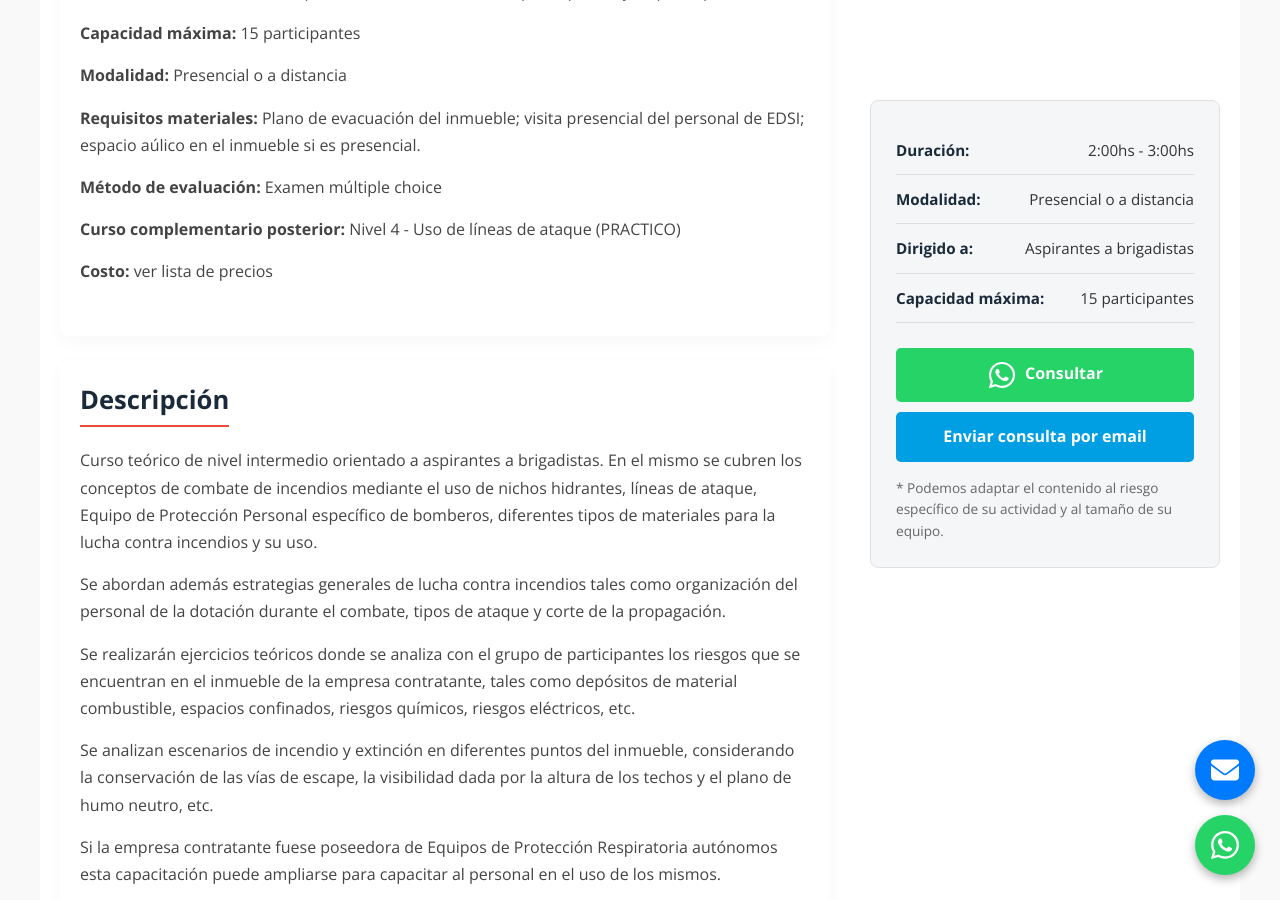
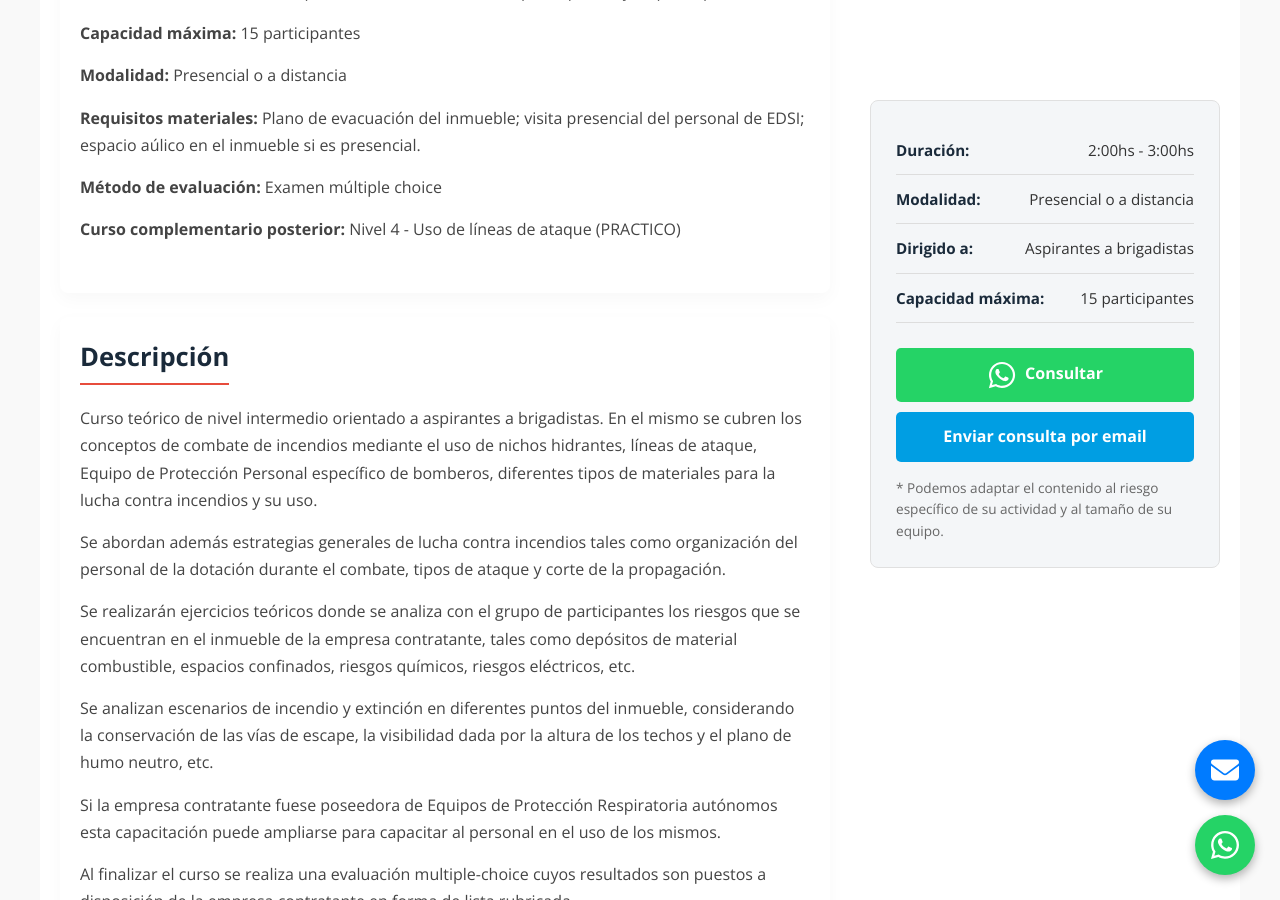
Before and after one commit to martov1/EDSI-nuevo-sitio, a Jekyll site: the page built from empresas/combate-de-incendios.html, in a window 1280 px wide and 900 px high, scrolled down 605 px. Built offline with Jekyll 4.4.1, drawn with Linux system fonts in a browser that asks for light colours.

Commit message:
elimino la lista de precios

```diff
--- a/empresas/combate-de-incendios.html
+++ b/empresas/combate-de-incendios.html
@@ -28,7 +28,6 @@
                         <p><strong>Requisitos materiales:</strong> Plano de evacuación del inmueble; visita presencial del personal de EDSI; espacio aúlico en el inmueble si es presencial.</p>
                         <p><strong>Método de evaluación:</strong> Examen múltiple choice</p>
                         <p><strong>Curso complementario posterior:</strong> Nivel 4 - Uso de líneas de ataque (PRACTICO)</p>
-                        <p><strong>Costo:</strong> <a href="https://docs.google.com/spreadsheets/d/1SEQnKcoo3oOs1zAiWW4n5xbR0y70WS1wNmmQnXtX0fQ/edit?pli=1&gid=0#gid=0" target="_blank">ver lista de precios</a></p>
                     </div>
                 </section>
 
```
